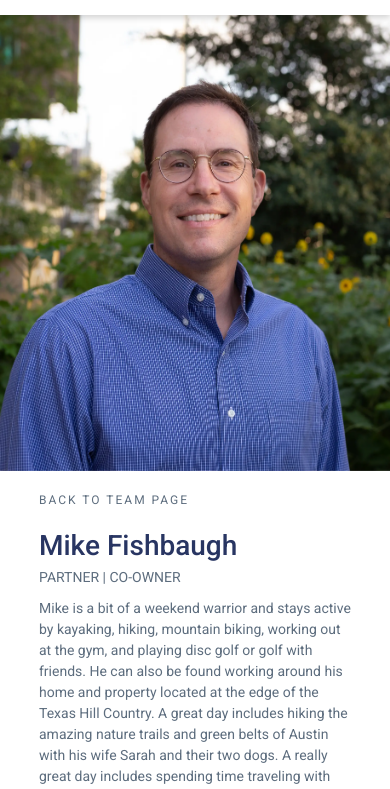
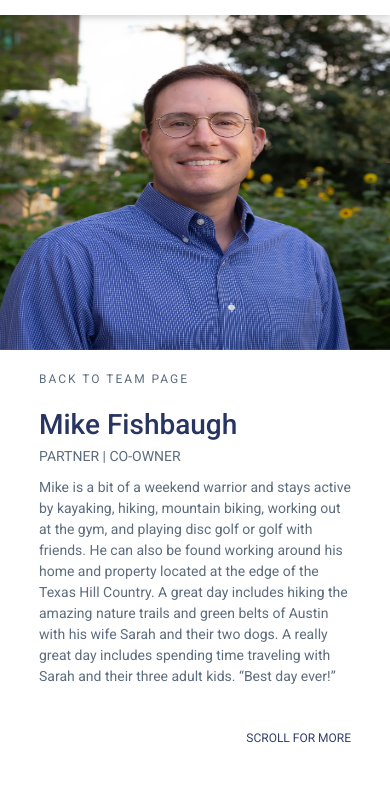
Before and after one commit to juwel445/BFC, a plain HTML site: page team-mf.html in a window 390 px wide. Shown: the part 51-840 px from the top of the page. Drawn offline with Linux system fonts and the light colour scheme.

Commit message:
some update again

```diff
--- a/assets/css/sk-responsive.css
+++ b/assets/css/sk-responsive.css
@@ -103,5 +103,8 @@
         margin-top: 0px;
         margin-bottom: 22px;
     }
+    .mf-left-img {
+        height: 341px;
+    }
 
 }
```
